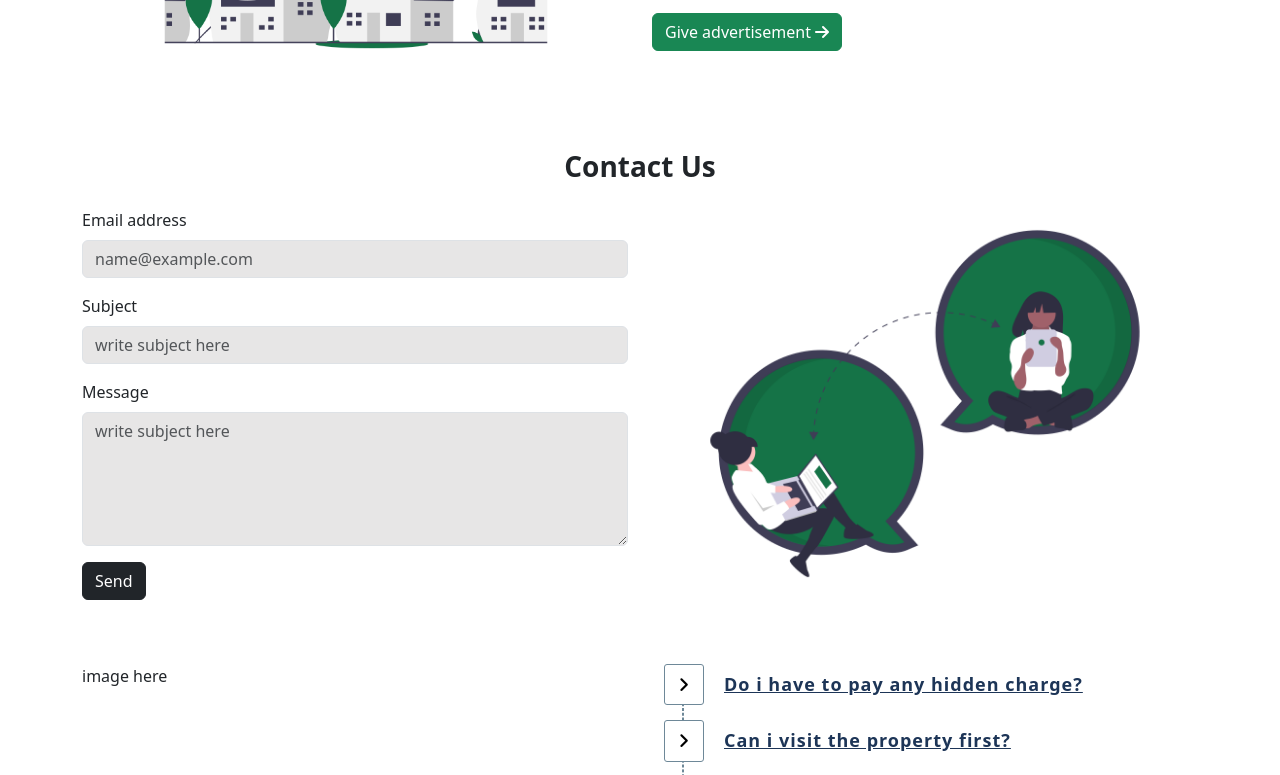
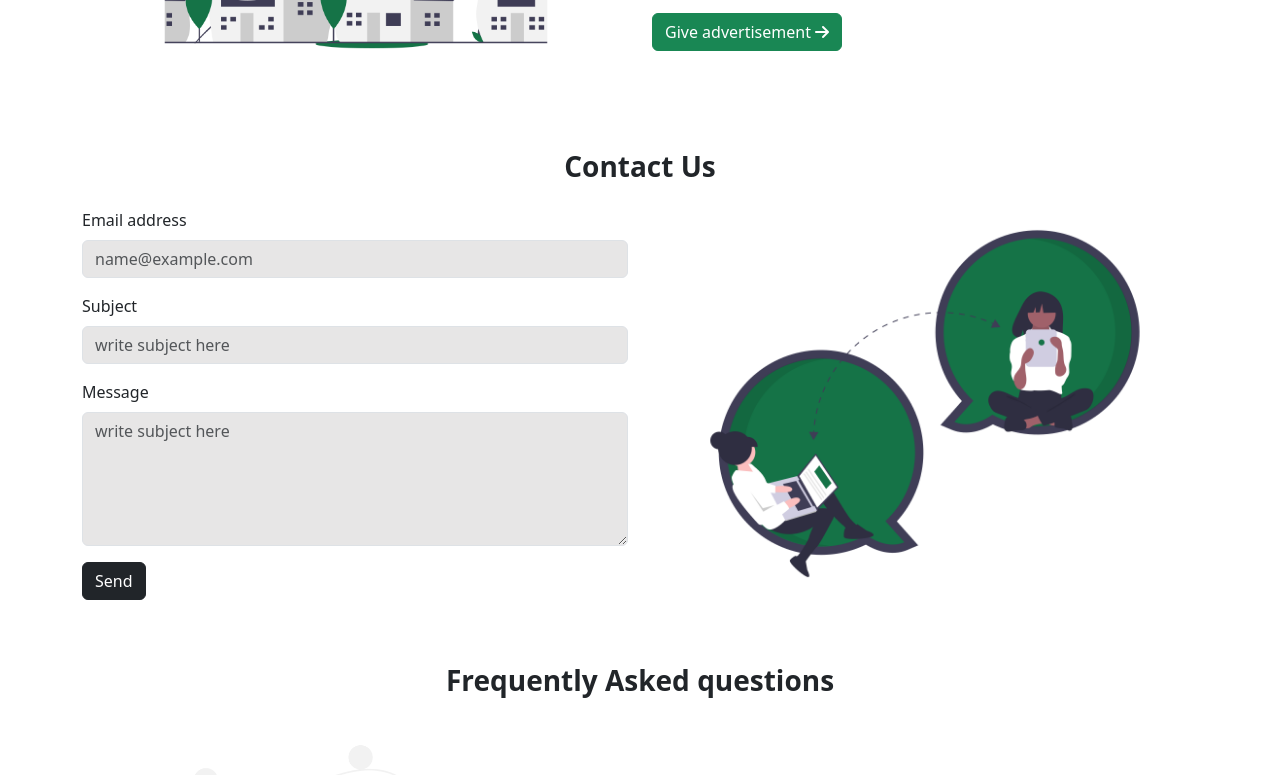
Before and after one commit to antusaha970/Home-Housing, a React (Vite) app: page / in a window 1280 px wide. Shown: the part 2000-2775 px from the top of the page. Built offline with nearby package versions, Linux system fonts and the light colour scheme; the HTML template or start-up script is replaced by a standard one.

Commit message:
added faq section

```diff
--- a/src/components/FaqSection/FaqSection.jsx
+++ b/src/components/FaqSection/FaqSection.jsx
@@ -1,4 +1,5 @@
 import { useState } from "react";
+import faq from "../../assets/stock/faq.png";
 import "./faq.css";
 
 const FaqSection = () => {
@@ -15,8 +16,16 @@ const FaqSection = () => {
 
   return (
     <section className="container my-4">
-      <div className="row">
-        <div className="col-12 col-md-6 col-sm-12">image here</div>
+      <h3 className="fw-bold text-center">Frequently Asked questions</h3>
+      <div className="row align-items-center">
+        <div className="col-12 col-md-6 col-sm-12">
+          <img
+            data-aos="fade-right"
+            src={faq}
+            alt="faq"
+            className="img-fluid"
+          />
+        </div>
         <div className="col-12 col-md-6 col-sm-12">
           {/* faq sections */}
           <div className="container">
```
Also changed, not shown: src/assets/stock/faq.png (added).
